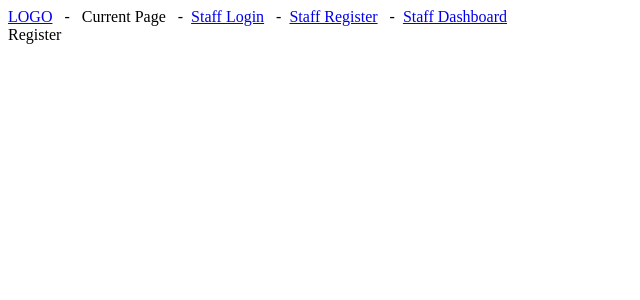
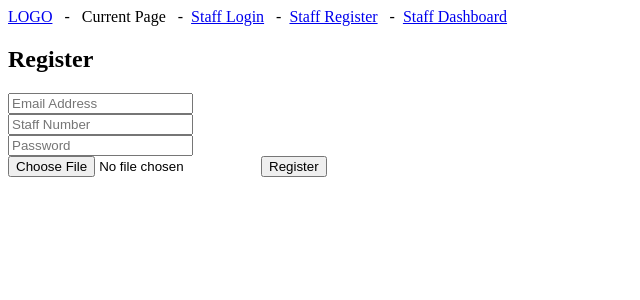
Before and after one commit to deannanicdao/CityClimb_frontend, a React (Create React App) app: page /staff-register in a window 1280 px wide. Shown: the top 300 px of the page, without its empty margins (0-640 px from the left). Built offline with nearby package versions, Linux system fonts and the light colour scheme.

Commit message:
routing, admin and auth folders in components added

```diff
--- a/package.json
+++ b/package.json
@@ -14,6 +14,7 @@
     "prop-types": "^15.7.2",
     "react": "^17.0.1",
     "react-dom": "^17.0.1",
+    "react-hook-form": "^6.14.2",
     "react-moment": "^1.1.1",
     "react-redux": "^7.2.2",
     "react-router-dom": "^5.2.0",
@@ -48,5 +49,4 @@
       "last 1 safari version"
     ]
   }
-
 }
--- a/src/components/auth/Login.js
+++ b/src/components/auth/Login.js
@@ -1,5 +1,5 @@
 import React, { Fragment, useState } from 'react'
-import axios from 'axios'
+
 
 const Login = () => {
     const [formData, setFormData] = useState({
--- a/src/components/auth/Register.js
+++ b/src/components/auth/Register.js
@@ -1,10 +1,91 @@
-import React from 'react'
+import React, { Fragment, useState } from 'react'
+import { useForm } from 'react-hook-form'
+
 
 const Register = () => {
+    const { register, handleSubmit, errors } = useForm()
+
+    const onSubmit = (data) => {
+        const formData = new FormData()
+
+        // formData.append("name", data.name)
+        formData.append("email", data.email)
+        formData.append("staffNumber", data.staffNumber)
+        formData.append("password", data.password)
+        // formData.append("password2", data.password2)
+        formData.append("image", data.image[0])
+
+        console.log(formData)
+
+        fetch('http://localhost:8000/users', {
+            method: 'POST',
+            body: formData,
+            // headers: {
+
+            // }
+        })
+    }
+
+    console.log(errors)
+
+    // const [formData, setFormData] = useState({
+    //     name: '',
+    //     email: '',
+    //     staffNumber: '',
+    //     password: '',
+    //     password2: ''
+    // })
+
+    // const { email, staffNumber, password } = formData
+
+    // const onChange = e =>
+    //     setFormData({ ...formData, [e.target.name]: e.target.value })
+
+    // const onSubmit = async e => {
+    //     e.preventDefault()
+    //     console.log(formData)
+
+    //     const loggedInUser = {
+    //         email,
+    //         staffNumber,
+    //         password
+    //     }
+
+    //     try {
+    //         const config = {
+    //             headers: {
+    //                 'Content-Type': 'application/json'
+    //             }
+    //         }
+
+    //         const body = JSON.stringify(loggedInUser)
+
+    //         // const res = await axios.get('/users', body, config)
+    //         // console.log(res.data)
+    //     } catch (err) {
+    //         console.error(err.message)
+    //     }
+
+
     return (
-        <div>
-            Register
-        </div>
+        <Fragment>
+            <h1>Register</h1>
+            <form onSubmit={handleSubmit(onSubmit)}>
+                <div className='form-group'>
+                    <input type='text' ref={register({ required: true })} placeholder='Email Address' name='email' />
+                </div>
+                <div className='form-group'>
+                    <input type='text' ref={register({ required: true })} placeholder='Staff Number' name='staffNumber' />
+                </div>
+                <div className='form-group'>
+                    <input type='text' ref={register({ required: true })} placeholder='Password' name='password' />
+                </div>
+
+                <input ref={register({ required: true })} type="file" name="image" />
+
+                <input type="submit" className="btn btn-primary" value="Register"/>
+            </form>
+        </Fragment>
     )
 }
 
```
Also changed, not shown: 2 other files (tests, documents, lock files or other folders).
